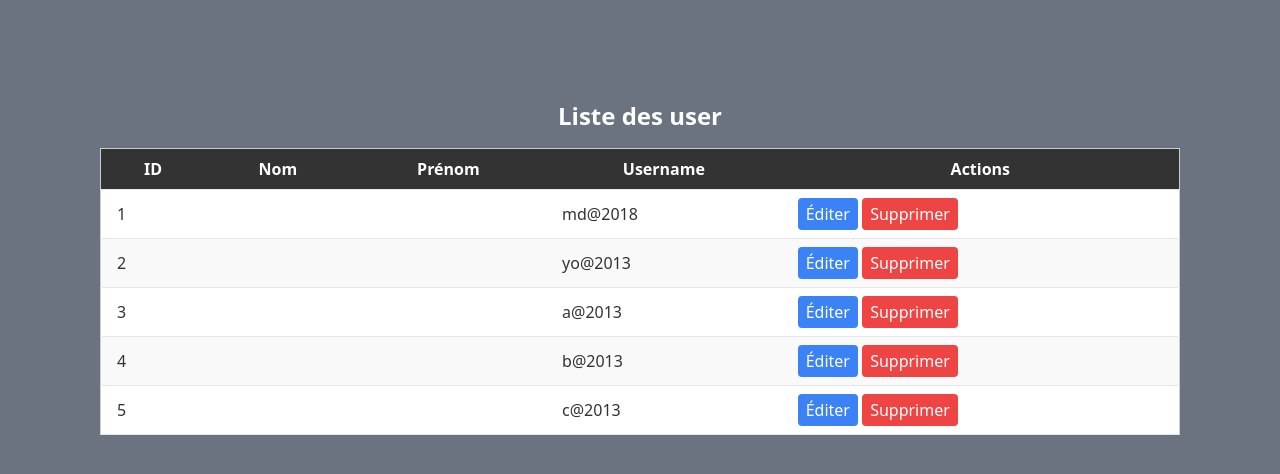
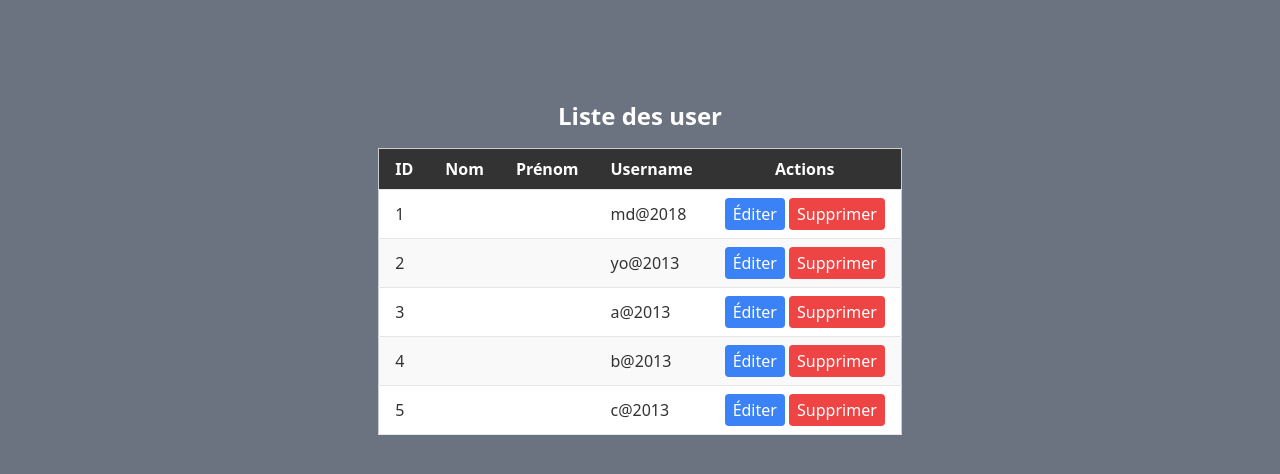
Before and after one commit to Youcode-Classe-E-2023-2024/WALID_SAIFI_avito_v2, a PHP site: page /list_user.php in a window 1280 px wide. Shown: the part 82-556 px from the top of the page. Run offline with PHP 8.4, Linux system fonts and the light colour scheme; a user stored in the database is signed in; data comes from the database, SQL or seed files in the repository.

Commit message:
mise à jour

```diff
--- a/list_user.php
+++ b/list_user.php
@@ -23,7 +23,7 @@ if(!isset($_SESSION['username']) || $_SESSION['role']!='admin'){
 <div class="content flex flex-col items-center">
   <h2 class="text-2xl font-semibold mb-4">Liste des user</h2>
 
-  <div class="overflow-x-auto w-full">
+  <div class="overflow-x-auto w-max">
     <table class="w-full bg-white border border-gray-300">
       <thead>
         <tr>
```
